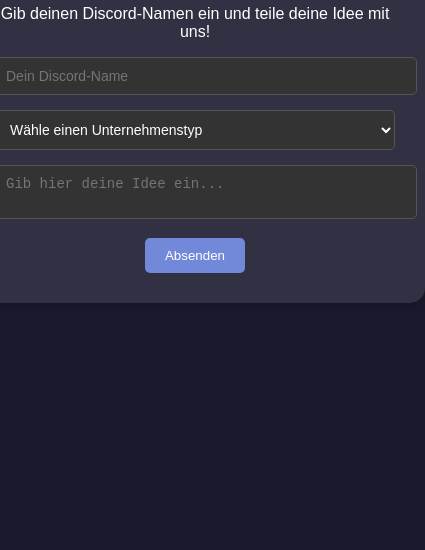
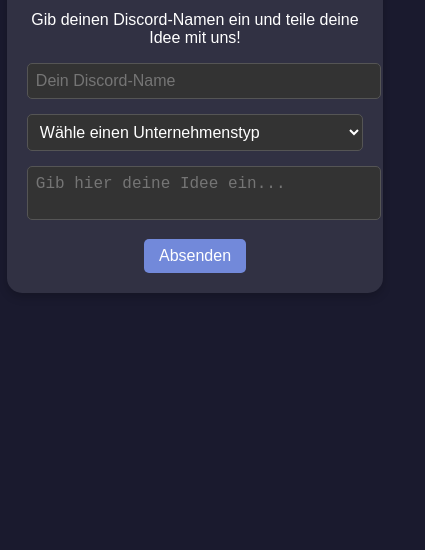
Before and after one commit to AirwavesProgrammer/discord_project, a plain HTML site: page submission.html in a window 390 px wide. Shown: the part 330-880 px from the top of the page, 425 px wide, since content can reach past the window. Drawn offline with Linux system fonts and the light colour scheme.

Commit message:
added mobile support

```diff
--- a/submission.html
+++ b/submission.html
@@ -137,7 +137,61 @@
             content: "🇬🇧";
             transform: translateX(25px);
         }
-    </style>
+
+    /* Allgemeine Verbesserungen für responsives Design */
+    body {
+        padding: 20px;
+    }
+
+    /* Sicherstellen, dass das Formular auf kleineren Bildschirmen besser passt */
+    .container {
+        width: 90%;
+        max-width: 600px; /* Für größere Bildschirme */
+    }
+
+    /* Kleinere Bildschirme (Smartphones) */
+    @media (max-width: 600px) {
+        body {
+            padding: 10px;
+        }
+
+        .container {
+            padding: 20px;
+            width: 95%;
+        }
+
+        h1 {
+            font-size: 1.5rem;
+        }
+
+        input, textarea, select {
+            font-size: 1rem;
+            padding: 8px;
+        }
+
+        .button {
+            font-size: 1rem;
+            padding: 8px 15px;
+        }
+    }
+
+    /* Tablets und mittlere Bildschirmgrößen */
+    @media (min-width: 601px) and (max-width: 1024px) {
+        .container {
+            width: 80%;
+            max-width: 500px;
+        }
+    }
+
+    /* Große Bildschirme */
+    @media (min-width: 1025px) {
+        .container {
+            width: 50%;
+            max-width: 700px;
+        }
+    }
+</style>
+
 </head>
 <body>
     <div class="language-switch">
```
